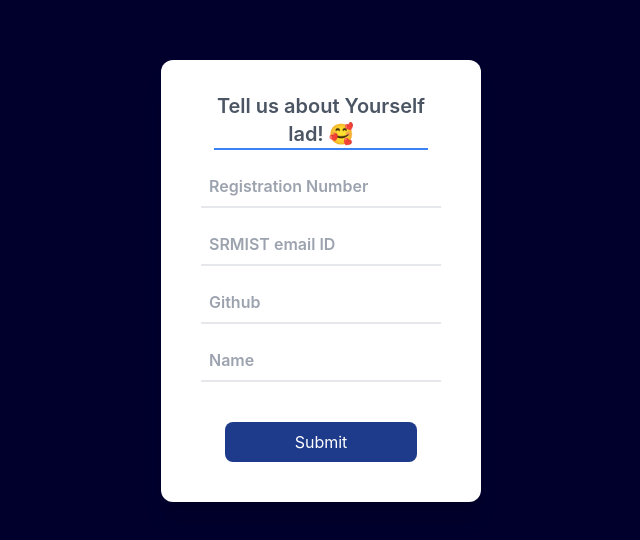
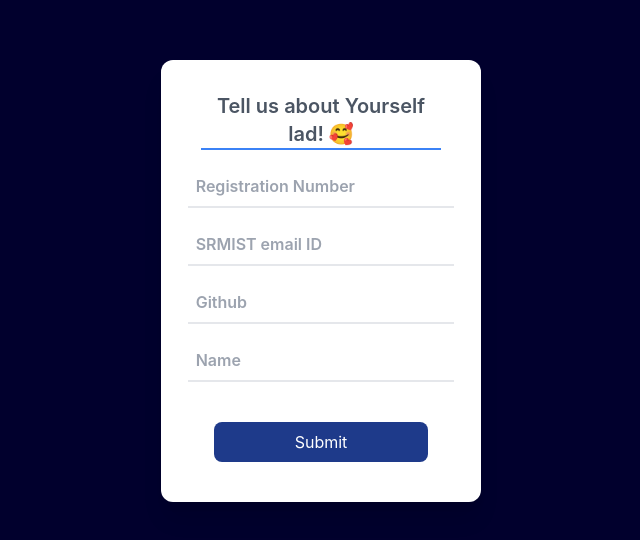
Before and after one commit to divyanshu1810/kzforms, a Next.js app: page / in a window 1280 px wide. Shown: the part 116-656 px from the top of the page, without its empty margins (319-959 px from the left). Built offline with nearby package versions, Linux system fonts and the light colour scheme.

Commit message:
:bug: Fixed margins
Fixed css

```diff
--- a/Components/Form.tsx
+++ b/Components/Form.tsx
@@ -113,7 +113,7 @@ function Form() {
 
     return(
         <>
-        {!valid && <div className='lg:w-1/4 md:w-2/4 fold md:h-auto items-center bg-white w-auto p-4 py-4 rounded-xl shadow-xl '>
+        {!valid && <div className='lg:w-1/4 md:w-2/4 fold md:h-auto items-center bg-white w-auto py-4 rounded-xl shadow-xl '>
             <div className='flex justify-center mx-4 md:mb-4 '>
             <div className='text-xl font-semibold w-5/6 text-center  md:pt-4 border-blue-500 border-b-2 text-gray-600 pad'>Tell us about Yourself lad! 🥰</div>
             </div>
--- a/styles/globals.css
+++ b/styles/globals.css
@@ -5,9 +5,9 @@ html,
 body {
   background: #01002D;
   /* background: url('/'); */
-  background-position: center;
-  background-repeat: no-repeat;
-  background-size: cover;
+  /* background-position: center; */
+  /* background-repeat: no-repeat; */
+  /* background-size: cover; */
   padding: 0;
   margin: 0;
   font-family: -apple-system, BlinkMacSystemFont, Segoe UI, Roboto, Oxygen,
@@ -28,6 +28,7 @@ a {
     color-scheme: dark
   } */
   body {
+    background-color: #01002D;
     /* color: black; */
     /* background: white; */
     /* background-repeat: no-repeat; */
```
